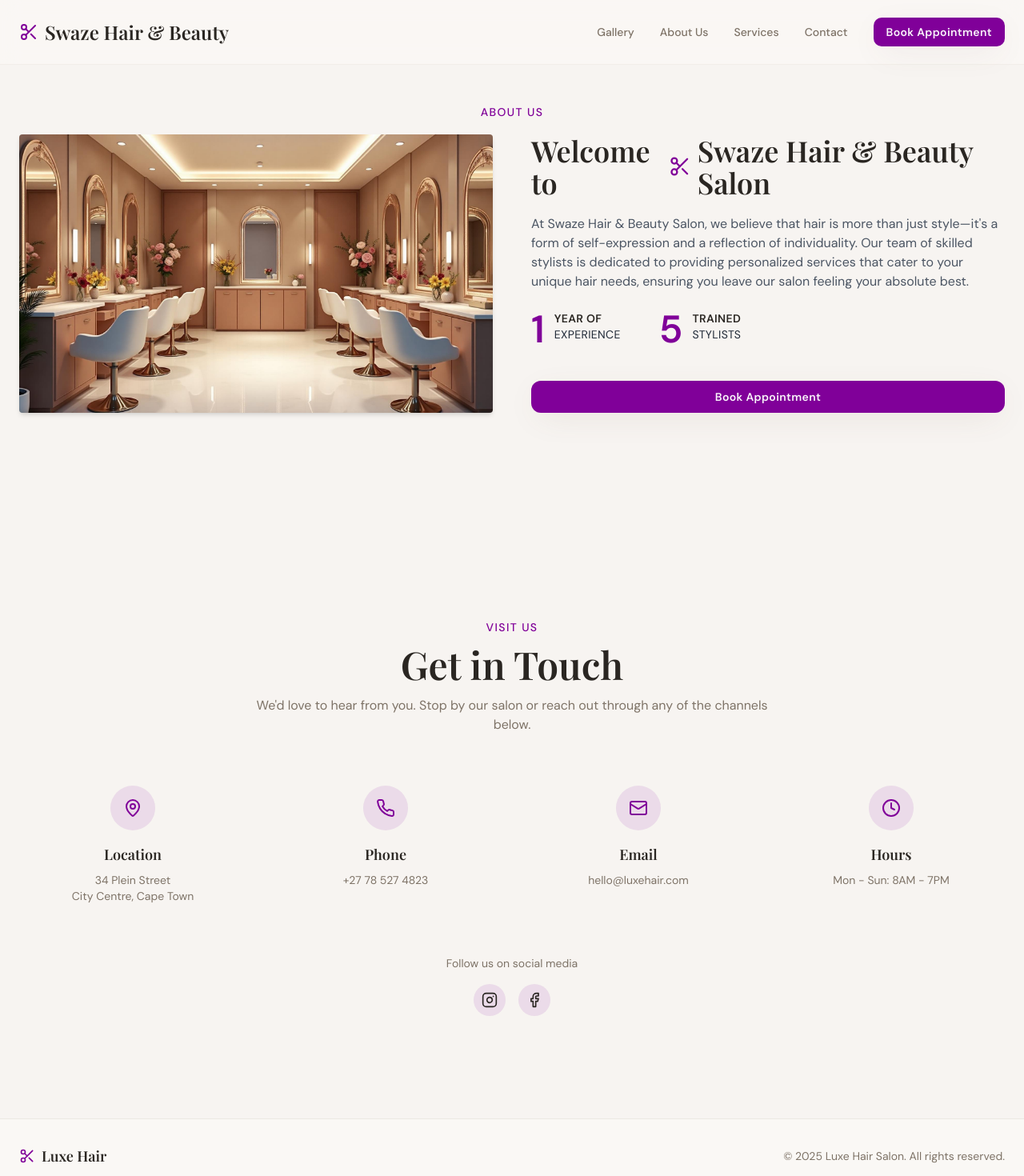
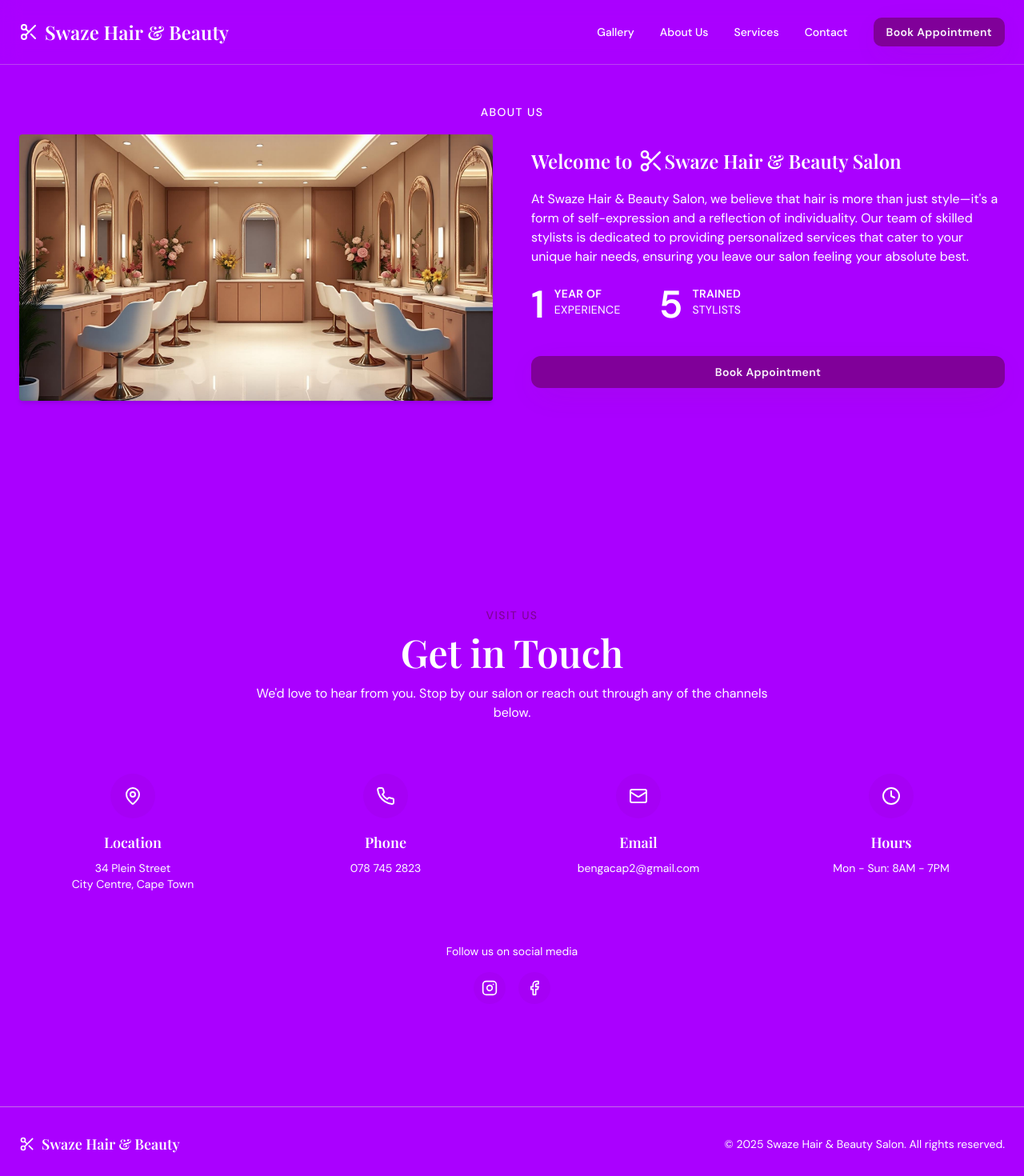
Before and after one commit to saidinyanguila/Hair-Shop, a React (Vite) app: page /Hair-Shop/about in a window 1280 px wide. Shown: the top 1470 px of the page at 80% size. Built offline with nearby package versions, Linux system fonts and the light colour scheme.

Commit message:
Add files via upload

```diff
--- a/src/App.css
+++ b/src/App.css
@@ -38,5 +38,5 @@
 }
 
 .read-the-docs {
-  color: #888;
+  color: #ffffff;
 }
--- a/src/components/AboutHero.tsx
+++ b/src/components/AboutHero.tsx
@@ -14,7 +14,7 @@ const AboutHero = () => {
     <section className="py-20 md:py-32 bg-muted/30">
         <div className="container mx-auto px-4 md:px-6">
             <div className="text-center mb-4">
-                <span className="inline-block text-sm font-medium text-primary tracking-widest uppercase">
+                <span className="inline-block text-sm font-medium text-white tracking-widest uppercase">
                     About Us
                 </span>
             </div>
@@ -26,31 +26,33 @@ const AboutHero = () => {
 
                 <div>
                     {/* Logo */}
-                    <div className="flex items-center gap-2 mb-5">
-                        <h1 className="font-display text-xl md:text-4xl font-semibold text-foreground">Welcome to</h1>
-                        <Scissors className="h-8 w-8 text-primary" />
-                        <span className="font-display text-xl md:text-4xl font-semibold text-foreground">
-                            Swaze Hair & Beauty Salon
-                        </span>
+                    <div className="flex flex-wrap items-center gap-2 mb-5">
+                        <h1 className="font-display text-xl md:text-2xl font-semibold text-foreground">Welcome to</h1>
+                        <div className="flex item-center">
+                            <Scissors className="h-8 w-8 text-white" />
+                            <span className="font-display text-xl md:text-2xl font-semibold text-foreground">
+                                Swaze Hair & Beauty Salon
+                            </span>
+                        </div>
                     </div>
 
-                    <p className="text-gray-600 mb-6">
+                    <p className="text-white-600 mb-6">
                         At Swaze Hair & Beauty Salon, we believe that hair is more than just style—it's a form of self-expression and a reflection of individuality. Our team of skilled stylists is dedicated to providing personalized services that cater to your unique hair needs, ensuring you leave our salon feeling your absolute best.
                     </p>
 
                     <div className="flex gap-12 mb-10">
                         <div className="flex items-start gap-3">
-                            <span className="text-primary text-5xl font-bold">1</span>
+                            <span className="text-white text-5xl font-bold">1</span>
                             <div className="text-sm uppercase tracking-wide">
                             <p className="font-semibold">Year of</p>
-                            <p className="text-gray-800">Experience</p>
+                            <p className="text-white-800">Experience</p>
                             </div>
                         </div>
                         <div className="flex items-start gap-3">
-                            <span className="text-primary text-5xl font-bold">5</span>
+                            <span className="text-white text-5xl font-bold">5</span>
                             <div className="text-sm uppercase tracking-wide">
                             <p className="font-semibold">Trained</p>
-                            <p className="text-gray-800">Stylists</p>
+                            <p className="text-white-800">Stylists</p>
                             </div>
                         </div>
                     </div>
--- a/src/components/BookingForm.tsx
+++ b/src/components/BookingForm.tsx
@@ -163,7 +163,7 @@ const BookingForm = () => {
 		<section id="booking" className="py-20 md:py-32">
 			<div className="container mx-auto px-4 md:px-6">
 				<div className="text-center mb-16">
-					<span className="inline-block text-sm font-medium text-primary mb-3 tracking-widest uppercase">
+					<span className="inline-block text-sm font-medium text-white mb-3 tracking-widest uppercase">
 						Book Now
 					</span>
 					<h2 className="font-display text-3xl md:text-5xl font-semibold text-foreground mb-4">
@@ -175,7 +175,7 @@ const BookingForm = () => {
 				</div>
 				<Card className="max-w-2xl mx-auto">
 					<CardHeader>
-						<CardTitle>Book an Appointment</CardTitle>
+						<CardTitle className="text-white">Book an Appointment</CardTitle>
 						<CardDescription>Fill in your details to reserve your spot</CardDescription>
 					</CardHeader>
 
@@ -183,10 +183,10 @@ const BookingForm = () => {
 						<form onSubmit={handleSubmit} className="space-y-6">
 						{/* Service Selection */}
 						<div className="space-y-2">
-							<Label htmlFor="service">Select Service</Label>
+							<Label className="text-white" htmlFor="service">Select Service</Label>
 							<Select value={selectedService} onValueChange={setSelectedService}>
 							<SelectTrigger>
-								<SelectValue placeholder="Choose a service" />
+								<SelectValue className="text-white" placeholder="Choose a service" />
 							</SelectTrigger>
 							<SelectContent>
 								{services.map((service) => (
@@ -204,7 +204,7 @@ const BookingForm = () => {
 						{/* Date & Time */}
 						<div className="grid grid-cols-1 md:grid-cols-2 gap-4">
 							<div className="space-y-2">
-							<Label>Select Date</Label>
+							<Label className="text-white">Select Date</Label>
 							<Popover>
 								<PopoverTrigger asChild>
 								<Button
@@ -232,11 +232,11 @@ const BookingForm = () => {
 							</div>
 
 							<div className="space-y-2">
-							<Label>Select Time</Label>
+							<Label className="text-white">Select Time</Label>
 							<Select value={selectedTime} onValueChange={setSelectedTime}>
 								<SelectTrigger>
 								<Clock className="mr-2 h-4 w-4 text-muted-foreground" />
-								<SelectValue placeholder="Choose time" />
+								<SelectValue className="text-white" placeholder="Choose time" />
 								</SelectTrigger>
 								<SelectContent>
 								{timeSlots.map((time) => (
@@ -252,7 +252,7 @@ const BookingForm = () => {
 						{/* Personal Details */}
 						<div className="space-y-4">
 							<div className="space-y-2">
-							<Label htmlFor="name">Full Name</Label>
+							<Label className="text-white" htmlFor="name">Full Name</Label>
 							<div className="relative">
 								<User className="absolute left-3 top-1/2 -translate-y-1/2 h-4 w-4 text-muted-foreground" />
 								<Input
@@ -267,7 +267,7 @@ const BookingForm = () => {
 
 							<div className="grid grid-cols-1 md:grid-cols-2 gap-4">
 							<div className="space-y-2">
-								<Label htmlFor="email">Email</Label>
+								<Label className="text-white" htmlFor="email">Email</Label>
 								<div className="relative">
 								<Mail className="absolute left-3 top-1/2 -translate-y-1/2 h-4 w-4 text-muted-foreground" />
 								<Input
@@ -282,7 +282,7 @@ const BookingForm = () => {
 							</div>
 
 							<div className="space-y-2">
-								<Label htmlFor="phone">Phone</Label>
+								<Label className="text-white" htmlFor="phone">Phone</Label>
 								<div className="relative">
 								<Phone className="absolute left-3 top-1/2 -translate-y-1/2 h-4 w-4 text-muted-foreground" />
 								<Input
--- a/src/components/Contact.tsx
+++ b/src/components/Contact.tsx
@@ -21,7 +21,7 @@ const Contact = () => {
           {/* Location */}
           <div className="text-center group">
             <div className="w-14 h-14 rounded-full bg-primary/10 flex items-center justify-center mx-auto mb-4 group-hover:bg-primary/20 transition-colors">
-              <MapPin className="h-6 w-6 text-primary" />
+              <MapPin className="h-6 w-6 text-white" />
             </div>
             <h3 className="font-display text-lg font-semibold mb-2">Location</h3>
             <p className="text-muted-foreground text-sm">
@@ -34,12 +34,12 @@ const Contact = () => {
           {/* Phone */}
           <div className="text-center group">
             <div className="w-14 h-14 rounded-full bg-primary/10 flex items-center justify-center mx-auto mb-4 group-hover:bg-primary/20 transition-colors">
-              <Phone className="h-6 w-6 text-primary" />
+              <Phone className="h-6 w-6 text-white" />
             </div>
             <h3 className="font-display text-lg font-semibold mb-2">Phone</h3>
             <p className="text-muted-foreground text-sm">
-              <a href="tel:+27785274823" className="hover:text-primary transition-colors">
-                +27 78 527 4823
+              <a href="tel:+27787452823" className="hover:text-primary transition-colors">
+                078 745 2823
               </a>
             </p>
           </div>
@@ -47,12 +47,12 @@ const Contact = () => {
           {/* Email */}
           <div className="text-center group">
             <div className="w-14 h-14 rounded-full bg-primary/10 flex items-center justify-center mx-auto mb-4 group-hover:bg-primary/20 transition-colors">
-              <Mail className="h-6 w-6 text-primary" />
+              <Mail className="h-6 w-6 text-white" />
             </div>
             <h3 className="font-display text-lg font-semibold mb-2">Email</h3>
             <p className="text-muted-foreground text-sm">
-              <a href="mailto:hello@luxehair.com" className="hover:text-primary transition-colors">
-                hello@luxehair.com
+              <a href="mailto:bengacap2@gmail.com" className="hover:text-primary transition-colors">
+                bengacap2@gmail.com
               </a>
             </p>
           </div>
@@ -60,7 +60,7 @@ const Contact = () => {
           {/* Hours */}
           <div className="text-center group">
             <div className="w-14 h-14 rounded-full bg-primary/10 flex items-center justify-center mx-auto mb-4 group-hover:bg-primary/20 transition-colors">
-              <Clock className="h-6 w-6 text-primary" />
+              <Clock className="h-6 w-6 text-white" />
             </div>
             <h3 className="font-display text-lg font-semibold mb-2">Hours</h3>
             <p className="text-muted-foreground text-sm">
--- a/src/components/CookiesConsent.tsx
+++ b/src/components/CookiesConsent.tsx
@@ -25,8 +25,8 @@ const CookiesConsent = () => {
 						We use cookies to improve your experience, analyse site usage, and deliver personalized content. By clicking "Agree to all cookies" you accept the use of all cookies. You can also choose to reject non-essential cookies.
 					</p>
 					<div className="cookie-consent__buttons" role="group" aria-label="Cookie actions">
-						<button id="cookie-reject" className="btn btn--ghost" type="button" onClick={() => {setConsent('reject')}}>Reject</button>
-						<button id="cookie-agree" className="btn btn--primary" type="button" onClick={() => {setConsent('agree')}}>Accept cookies</button>
+						<button id="cookie-reject" className="btn btn--white" type="button" onClick={() => {setConsent('reject')}}>Reject</button>
+						<button id="cookie-agree" className="btn btn--white" type="button" onClick={() => {setConsent('agree')}}>Accept cookies</button>
 					</div>
 				</div>
 			</div>
--- a/src/components/Footer.tsx
+++ b/src/components/Footer.tsx
@@ -6,11 +6,11 @@ const Footer = () => {
       <div className="container mx-auto px-4 md:px-6">
         <div className="flex flex-col md:flex-row items-center justify-between gap-4">
           <div className="flex items-center gap-2">
-            <Scissors className="h-5 w-5 text-primary" />
-            <span className="font-display text-lg font-semibold">Luxe Hair</span>
+            <Scissors className="h-5 w-5 text-white" />
+            <span className="font-display text-lg font-semibold">Swaze Hair & Beauty</span>
           </div>
           <p className="text-sm text-muted-foreground">
-            © {new Date().getFullYear()} Luxe Hair Salon. All rights reserved.
+            © {new Date().getFullYear()} Swaze Hair & Beauty Salon. All rights reserved.
           </p>
         </div>
       </div>
--- a/src/components/Gallery.tsx
+++ b/src/components/Gallery.tsx
@@ -25,7 +25,7 @@ export default function Gallery() {
             {/* Masonry Grid */}
             <section className="py-20 md:py-32 bg-muted/30">
                 <div className="text-center mb-16">
-                    <span className="inline-block text-xl font-medium text-primary mb-3 tracking-widest uppercase">
+                    <span className="inline-block text-xl font-medium text-white mb-3 tracking-widest uppercase">
                         Gallery
                     </span>
                     <p className="text-muted-foreground max-w-2xl mx-auto">
--- a/src/components/Hero.tsx
+++ b/src/components/Hero.tsx
@@ -14,12 +14,8 @@ const Hero = () => {
     <section className="relative min-h-screen flex items-center justify-center overflow-hidden">
       {/* Background Image with Overlay */}
       <div className="absolute inset-0">
-        <img
-          src={heroImage}
-          alt="Luxurious hair salon interior"
-          className="w-full h-full object-cover"
-        />
-        <div className="absolute inset-0 bg-gradient-to-b from-background/70 via-background/50 to-background" />
+        <img src={heroImage} alt="Luxurious hair salon interior" className="w-full h-full object-cover"/>
+        <div className="absolute inset-0 bg-extra" />
       </div>
 
       {/* Content */}
--- a/src/components/MiniGallery.tsx
+++ b/src/components/MiniGallery.tsx
@@ -27,7 +27,7 @@ const MiniGallery = () => {
     <section id="services" className="py-20 md:py-32 bg-muted/30">
       <div className="container mx-auto px-4 md:px-6">
         <div className="text-center mb-16">
-            <span className="inline-block text-sm font-medium text-primary mb-3 tracking-widest uppercase">
+            <span className="inline-block text-sm font-medium text-white mb-3 tracking-widest uppercase">
                 Gallery
             </span>
             <h2 className="font-display text-3xl md:text-5xl font-semibold text-foreground mb-4">
@@ -46,7 +46,7 @@ const MiniGallery = () => {
                     </CardHeader>
 
                     <CardContent>
-                        <CardTitle className="text-xl">{service.title}</CardTitle>
+                        <CardTitle className="text-white">{service.title}</CardTitle>
                         <CardDescription>{service.description}</CardDescription>
                     </CardContent>
                 </Card>
--- a/src/components/Navbar.tsx
+++ b/src/components/Navbar.tsx
@@ -20,7 +20,7 @@ const Navbar = () => {
 				{/* Logo */}
 				<div className="flex items-center gap-2">
 					<a href="/Hair-Shop/" className="flex items-center gap-2">
-						<Scissors className="h-6 w-6 text-primary" />
+						<Scissors className="h-6 w-6 text-white" />
 						<span className="font-display text-xl md:text-2xl font-semibold text-foreground">
 						Swaze Hair & Beauty
 						</span>
@@ -38,12 +38,9 @@ const Navbar = () => {
 					<a href="/Hair-Shop/services" className="text-sm font-medium text-muted-foreground hover:text-primary transition-colors">
 						Services
 					</a>
-					<a href="tel:+27785274823" className="text-sm font-medium text-muted-foreground hover:text-primary transition-colors">
+					<a href="tel:+27787452823" className="text-sm font-medium text-muted-foreground hover:text-primary transition-colors">
 						Contact
 					</a>
-					{/* <button onClick={() => scrollToSection("contact")} className="text-sm font-medium text-muted-foreground hover:text-primary transition-colors">
-						Scroll To Contact
-					</button> */}
 					<Button variant="hero" size="sm" onClick={() => scrollToSection("booking")}>
 						Book Appointment
 					</Button>
@@ -72,7 +69,7 @@ const Navbar = () => {
 					<a href="/Hair-Shop/services" className="text-sm font-medium text-muted-foreground hover:text-primary  transition-colors">
 						Services
 					</a>
-					<a href="tel:+27785274823" className="text-sm font-medium text-muted-foreground hover:text-primary transition-colors">
+					<a href="tel:+27787452823" className="text-sm font-medium text-muted-foreground hover:text-primary transition-colors">
 						Contact
 					</a>
 					<Button variant="hero" onClick={() => scrollToSection("booking")} className="w-full">
--- a/src/components/Services.tsx
+++ b/src/components/Services.tsx
@@ -1,6 +1,5 @@
 import { Card, CardContent, CardDescription, CardHeader, CardTitle } from "@/components/ui/card";
 import { Scissors, Paintbrush, Sparkles, Wind, Crown, Heart } from "lucide-react";
-import heroImage from "@/assets/hero-salon.jpg";
 
 const services = [
   {
@@ -40,7 +39,7 @@ const Services = () => {
     <section id="services" className="py-20 md:py-32 bg-muted/30">
       <div className="container mx-auto px-4 md:px-6">
         <div className="text-center mb-16">
-          <span className="inline-block text-sm font-medium text-primary mb-3 tracking-widest uppercase">
+          <span className="inline-block text-sm font-medium text-white mb-3 tracking-widest uppercase">
             Our Services
           </span>
           <h2 className="font-display text-3xl md:text-5xl font-semibold text-foreground mb-4">
@@ -61,9 +60,9 @@ const Services = () => {
             >
               <CardHeader>
                 <div className="w-12 h-12 rounded-full bg-primary/10 flex items-center justify-center mb-4 group-hover:bg-primary/20 transition-colors">
-                  <service.icon className="h-6 w-6 text-primary" />
+                  <service.icon className="h-6 w-6 text-white" />
                 </div>
-                <CardTitle className="text-xl">{service.title}</CardTitle>
+                <CardTitle className="text-xl text-white">{service.title}</CardTitle>
                 <CardDescription>{service.description}</CardDescription>
               </CardHeader>
               <CardContent>
--- a/src/index.css
+++ b/src/index.css
@@ -6,10 +6,11 @@
 
 @layer base {
   :root {
-    --background: 40 33% 97%;
-    --foreground: 30 10% 15%;
+    --background: 280, 100%, 50%;
+    /* --background: 40 33% 97%; */
+    --foreground: 0, 0%, 100%;
 
-    --card: 40 30% 95%;
+    --card: 280, 100%, 50%;
     --card-foreground: 30 10% 15%;
 
     --popover: 40 33% 97%;
@@ -19,15 +20,15 @@
     --primary-foreground: 288, 33%, 97%;
 
     --secondary: 286, 25%, 90%;
-    --secondary-foreground: 30 10% 25%;
+    --secondary-foreground: 0, 0%, 100%;
 
-    --muted: 35 20% 92%;
-    --muted-foreground: 30 10% 45%;
+    --muted: 0, 0%, 100%;
+    --muted-foreground: 0, 0%, 100%;
 
     --accent: 280 60% 70%;
     --accent-foreground: 30 10% 15%;
 
-    --destructive: 0 84% 60%;
+    --destructive: 295, 84%, 60%;
     --destructive-foreground: 40 33% 97%;
 
     --border: 35 20% 85%;
@@ -46,11 +47,11 @@
     --sidebar-ring: 290, 45%, 65%;
 
     /* Custom design tokens */
-    --rose-gold: 15 60% 70%;
+    --rose-gold: 310, 59%, 70%;
     --cream: 40 33% 97%;
     --warm-brown: 30 25% 35%;
     --soft-beige: 35 30% 92%;
-    --charcoal: 30 10% 15%;
+    --charcoal: 0, 0%, 100%;
 
     /* Gradients */
     --gradient-hero: linear-gradient(135deg, hsl(40 33% 97%) 0%, hsl(35 30% 92%) 100%);
@@ -185,7 +186,11 @@
 /*  */
 /*  */
 /*  */
-
+.bg-extra {
+    background: var(--gradient-accent);
+	opacity: .25;
+	z-index: 1;
+}
 .cookie-consent {
   position: fixed;
   left: 0;
```
